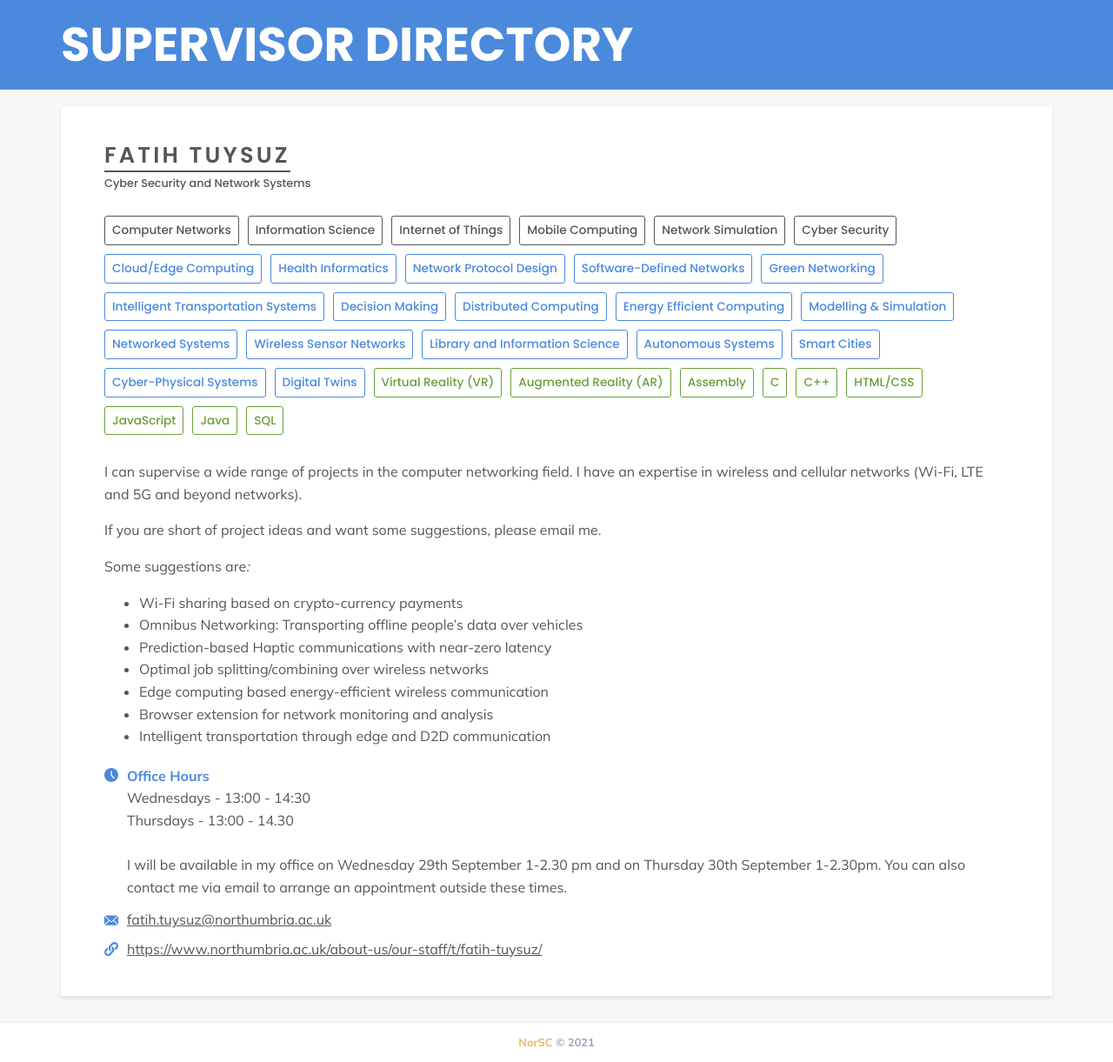
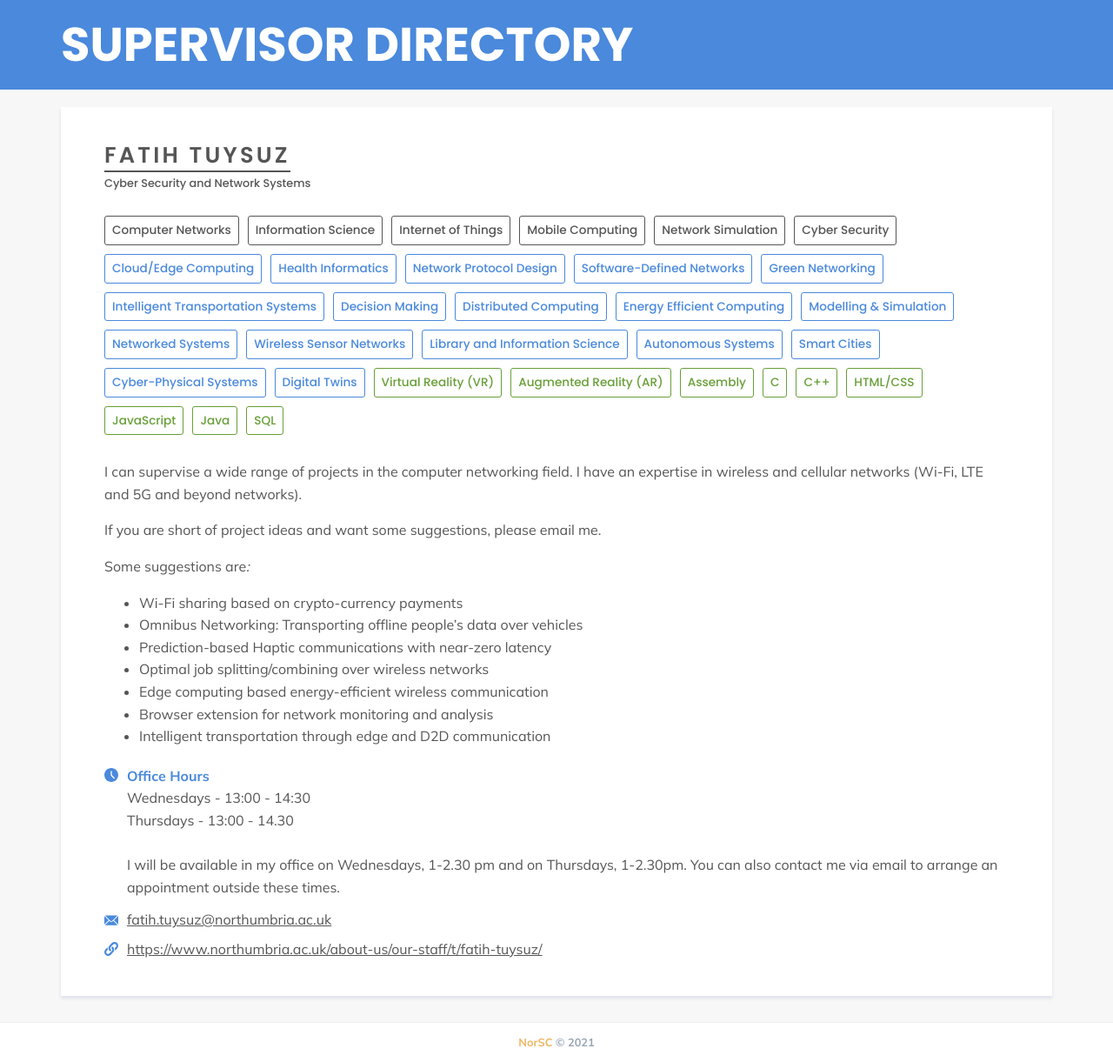
Before and after one commit to NorSC/supervisor-search, a Jekyll site: the page built from _supervisors/fatih-tuysuz.md, in a window 1280 px wide. Shown: the whole page at 87% size. Built offline with Jekyll 4.4.1, drawn with Linux system fonts in a browser that asks for light colours; a script that is not in the unit is left out.

Commit message:
Update Supervisors “fatih-tuysuz”

```diff
--- a/_supervisors/fatih-tuysuz.md
+++ b/_supervisors/fatih-tuysuz.md
@@ -10,7 +12,7 @@ office_hours: >-
   Thursdays - 13:00 - 14.30
 
 
-  I will be available in my office on Wednesday 29th September 1-2.30 pm and on Thursday 30th September 1-2.30pm. You can also contact me via email to arrange an appointment outside these times.
+  I will be available in my office on Wednesdays, 1-2.30 pm and on Thursdays, 1-2.30pm. You can also contact me via email to arrange an appointment outside these times.
 research_group: Cyber Security and Network Systems
 research_themes:
   - Computer Networks
```
Also changed, not shown: other parts of _supervisors/fatih-tuysuz.md (+2 -0 lines).
